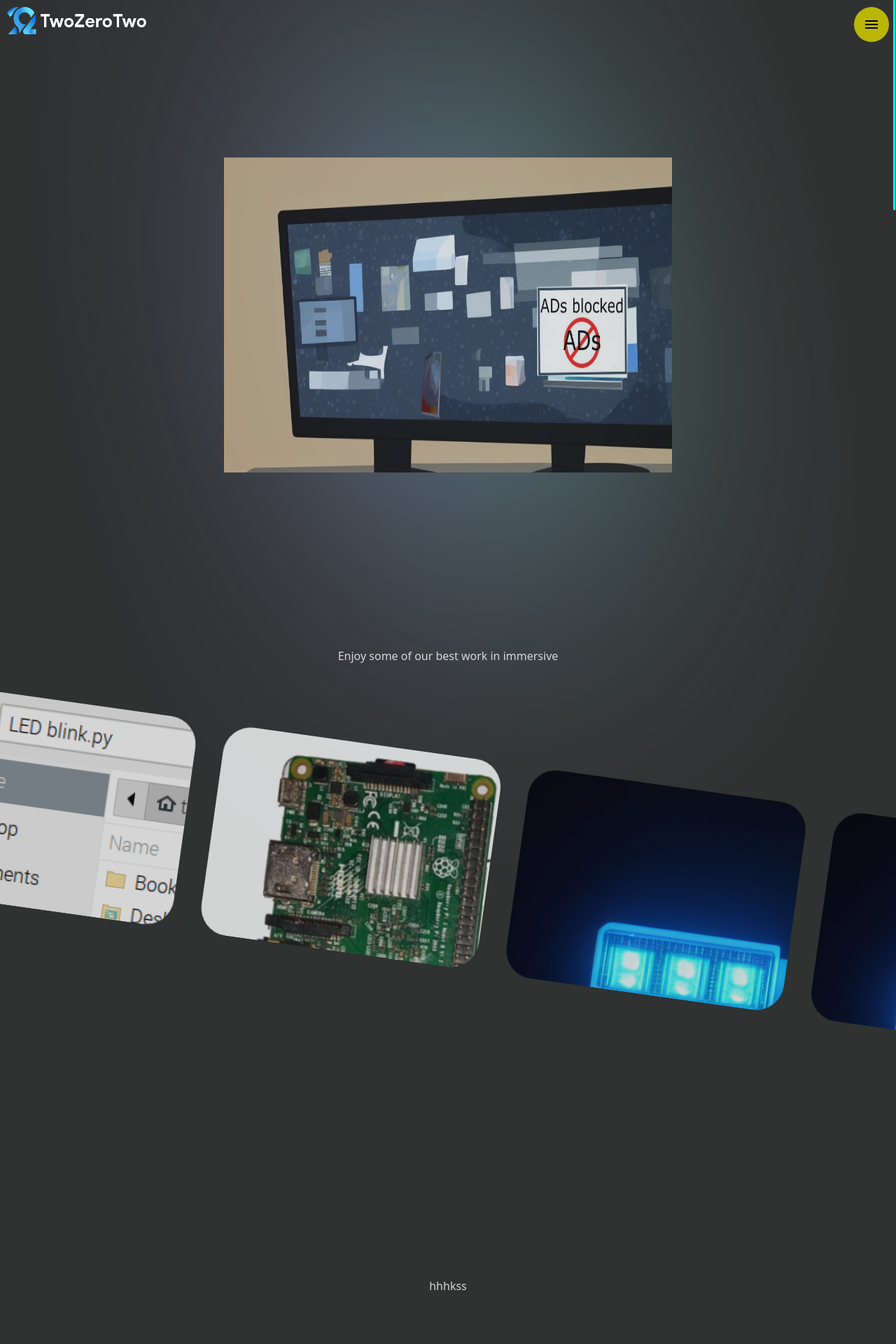
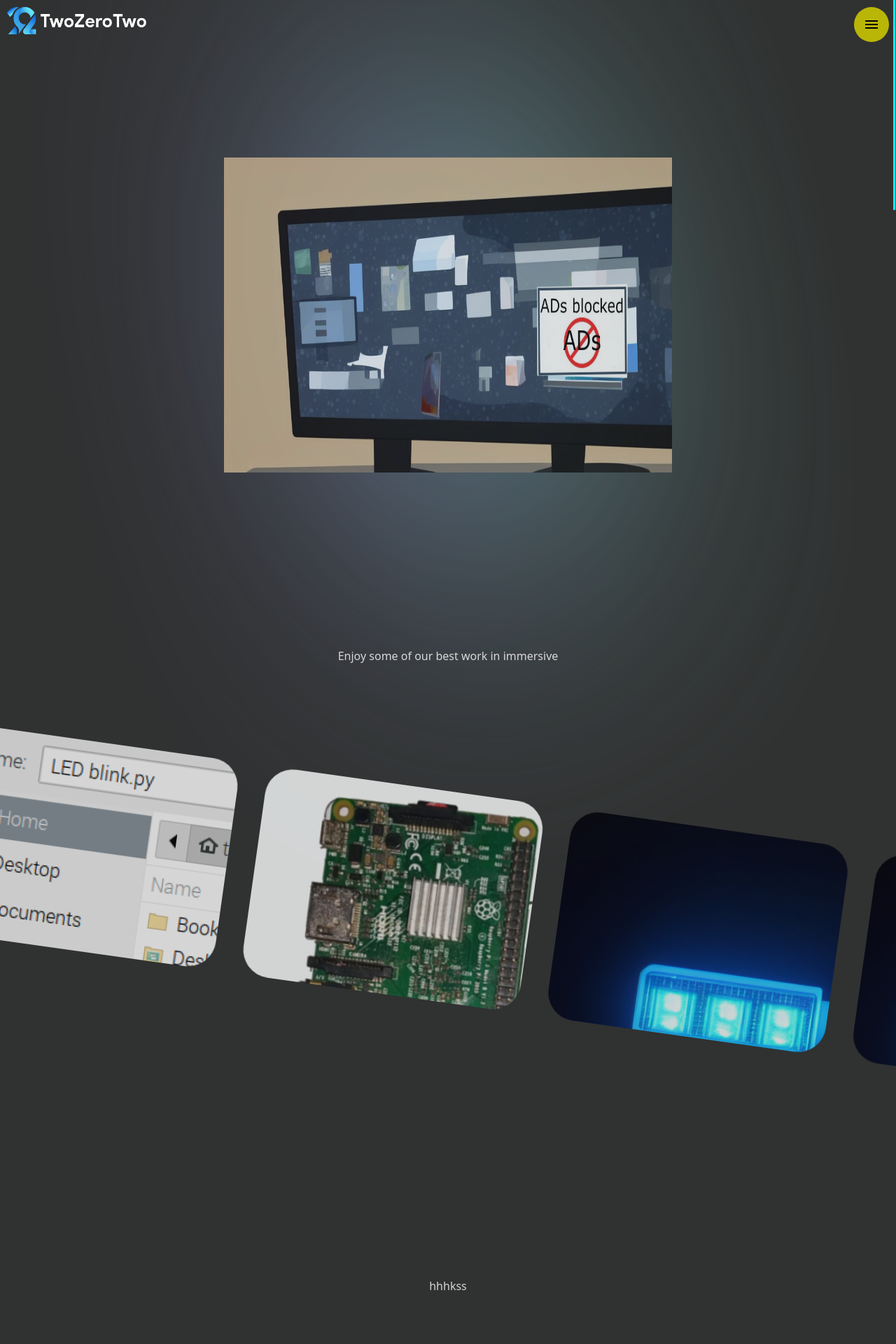
Before and after one commit to TharakaUJ/two02, a Jekyll site: the page built from _pages/poppr.html, in a window 1280 px wide. Shown: the top 1920 px of the page at 70% size. Built offline with Jekyll 4.4.1, drawn with Linux system fonts in a browser that asks for light colours.

Commit message:
scale and rotate gallery

```diff
--- a/assets/css/poppr.css
+++ b/assets/css/poppr.css
@@ -77,6 +77,7 @@
             position: absolute;
             top: 120%;
             left: -10%;
+            padding: 60px;
         }
 
         #gallery-container {
--- a/assets/js/poppr.js
+++ b/assets/js/poppr.js
@@ -143,6 +143,8 @@
     [...galleryItems].forEach((element) => {
         const divRect = element.getBoundingClientRect();
         element.scrollLeft = divRect.left * 0.06 + 20;
+        element.style.transform = `rotateZ(${divRect.left *20 / window.innerWidth - 12}deg)`;
+        element.style.scale = `${1.2 - Math.abs(divRect.left/window.innerWidth - 0.35)}`;
     });
 }
 
```
